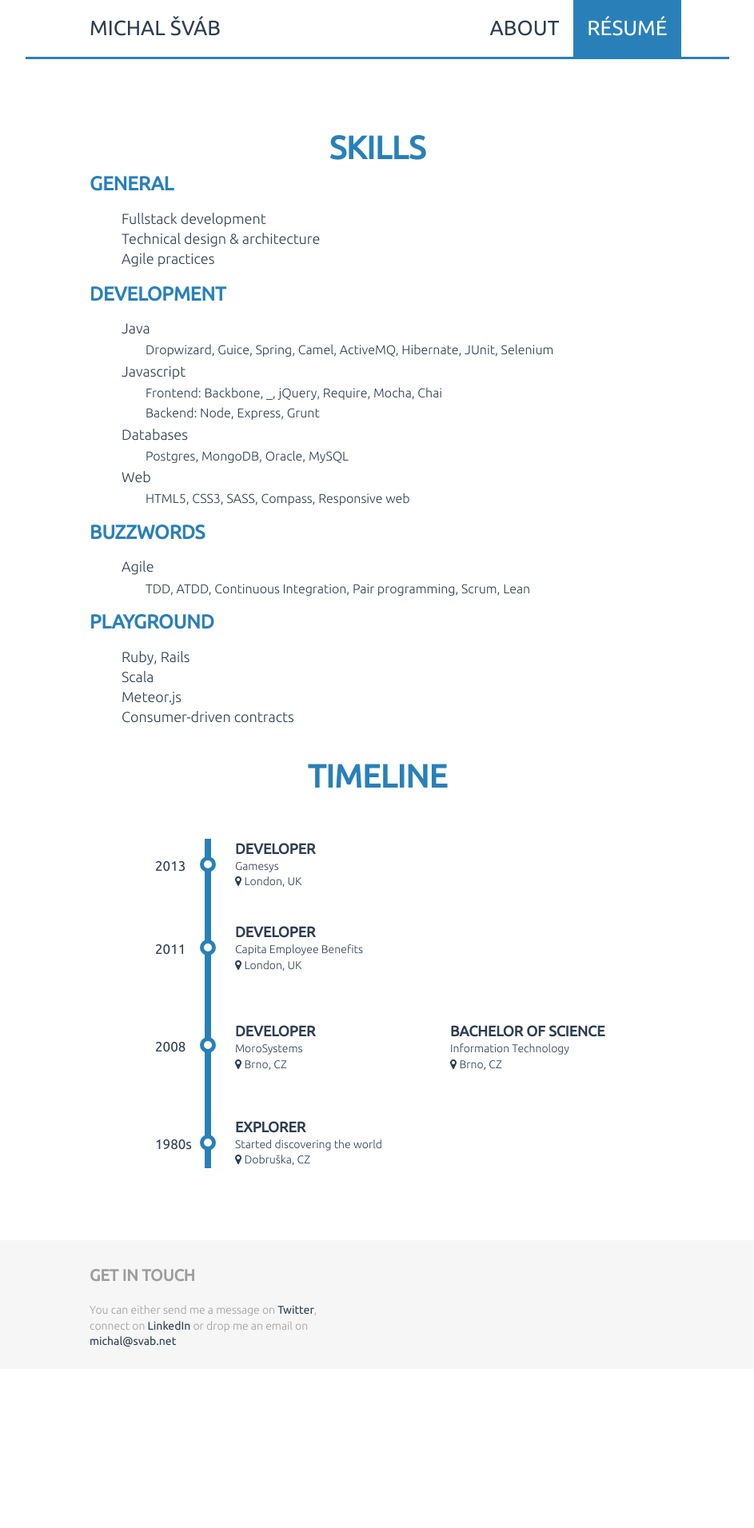
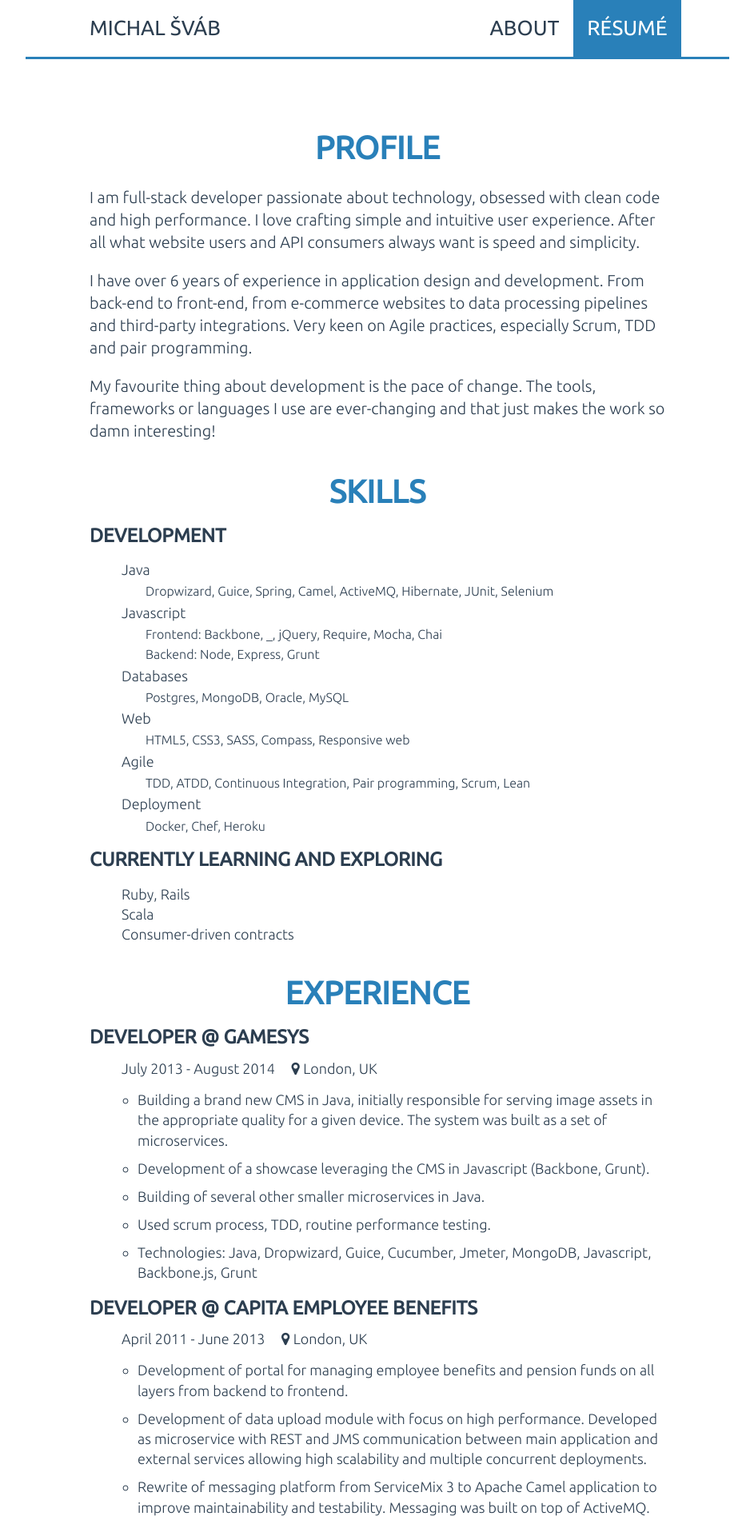
Before and after one commit to msvab/msvab.github.io, a Jekyll site: the page built from resume.html, in a window 1280 px wide. Shown: the top 1911 px of the page at 80% size, without its empty margins (168-1111 px from the left). Built offline with Jekyll 4.4.1, drawn with Linux system fonts in a browser that asks for light colours; before the commit the page ends 1712 px from its top, so only the background shows below that; some of the changed text lies outside the part shown.

Commit message:
updated resume

```diff
--- a/assets/css/_site.scss
+++ b/assets/css/_site.scss
@@ -146,14 +146,17 @@ footer {
     color: $secondary-color;
     text-transform: uppercase;
     font-size: 4rem;
-    margin-bottom: 0;
+    margin-bottom: 1rem;
   }
 
   h3 {
-    color: $secondary-color;
     text-transform: uppercase;
     font-size: 2.4rem;
     margin: 0;
+
+    a, :link, :visited {
+      color: $primary-color;
+    }
   }
 
   ul {
@@ -175,6 +178,20 @@ footer {
 
   a, :link, :visited {
     color: $secondary-color;
+  }
+
+  .job-detail {
+    p {
+      font-size: 1.8rem;
+      padding-left: 40px;
+      margin: 1rem 0;
+    }
+
+    li {
+      margin-top: 1rem;
+      margin-left: 2rem;
+      list-style: circle;
+    }
   }
 
   .feature {
@@ -216,3 +233,7 @@ footer {
     }
   }
 }
+
+span.location {
+  @include icon("\f041\00a0");
+}
--- a/assets/css/_timeline.scss
+++ b/assets/css/_timeline.scss
@@ -59,10 +59,6 @@ section.timeline {
         p {
           font-size: 1.4rem;
         }
-
-        span.location {
-          @include icon("\f041\00a0");
-        }
       }
     }
   }
--- a/resume.html
+++ b/resume.html
@@ -5,15 +5,20 @@ description: Michal Šváb's Résumé. Features a timeline and a snapshot of eve
 navigable: true
 permalink: /resume/
 ---
+<section>
+  <h2 class="text-center">Profile</h2>
+  <p>I am full-stack developer passionate about technology, obsessed with clean code and high performance.
+    I love crafting simple and intuitive user experience. After all what website users and API consumers
+    always want is speed and simplicity.</p>
+  <p>I have over 6 years of experience in application design and development. From back-end to front-end,
+    from e-commerce websites to data processing pipelines and third-party integrations.
+    Very keen on Agile practices, especially Scrum, TDD and pair programming.</p>
+  <p>My favourite thing about development is the pace of change. The tools, frameworks or languages I use are ever-changing
+    and that just makes the work so damn interesting!</p>
+</section>
+
 <section class="skills">
   <h2 class="text-center">Skills</h2>
-
-  <h3>General</h3>
-  <ul>
-    <li>Fullstack development</li>
-    <li>Technical design &amp; architecture</li>
-    <li>Agile practices</li>
-  </ul>
 
   <h3>Development</h3>
   <ul>
@@ -30,25 +35,80 @@ permalink: /resume/
     <li>Web<br>
       <p>HTML5, CSS3, SASS, Compass, Responsive web</p>
     </li>
-  </ul>
-
-  <h3>Buzzwords</h3>
-  <ul>
     <li>Agile<br>
       <p>TDD, ATDD, Continuous Integration, Pair programming, Scrum, Lean</p>
     </li>
+    <li>Deployment<br>
+      <p>Docker, Chef, Heroku</p>
+    </li>
   </ul>
 
-  <h3>Playground</h3>
+  <h3>Currently learning and exploring</h3>
   <ul>
     <li>Ruby, Rails</li>
     <li>Scala</li>
-    <li>Meteor.js</li>
     <li>Consumer-driven contracts</li>
   </ul>
 </section>
 
-<section class="timeline">
+<section>
+  <h2 class="text-center">Experience</h2>
+  <h3>Developer @ <a href="http://www.gamesyscorporate.com/" target="_blank" title="Gamesys">Gamesys</a></h3>
+  <div class="job-detail">
+    <p>July 2013 - August 2014 &nbsp;&nbsp;&nbsp; <span class="location"></span>London, UK</p>
+    <ul>
+      <li>Building a brand new CMS in Java, initially responsible for serving image assets in the appropriate quality for a given device.
+        The system was built as a set of microservices.</li>
+      <li>Development of a showcase leveraging the CMS in Javascript (Backbone, Grunt).</li>
+      <li>Building of several other smaller microservices in Java.</li>
+      <li>Used scrum process, TDD, routine performance testing.</li>
+      <li>Technologies: Java, Dropwizard, Guice, Cucumber, Jmeter, MongoDB, Javascript, Backbone.js, Grunt</li>
+    </ul>
+  </div>
+
+  <h3>Developer @ <a href="http://www.capitaemployeebenefits.co.uk" target="_blank" title="Capita Employee Benefits">Capita Employee Benefits</a></h3>
+  <div class="job-detail">
+    <p>April 2011 - June 2013 &nbsp;&nbsp;&nbsp; <span class="location"></span>London, UK</p>
+    <ul>
+      <li>Development of portal for managing employee benefits and pension funds on all layers from backend to frontend.</li>
+      <li>Development of data upload module with focus on high performance.
+        Developed as microservice with REST and JMS communication between main application and external services allowing high scalability
+        and multiple concurrent deployments.</li>
+      <li>Rewrite of messaging platform from ServiceMix 3 to Apache Camel application to improve maintainability and testability.
+        Messaging was built on top of ActiveMQ.</li>
+      <li>Agile environment, extensive pair programming and TDD, working directly with the business.</li>
+      <li>Technologies: Java, Spring, Hibernate, Camel, JMS, ActiveMQ, OracleSQL, Javascript, jQuery</li>
+    </ul>
+  </div>
+
+  <h3>Developer @ <a href="http://www.morosystems.cz" target="_blank" title="MoroSystems">MoroSystems</a></h3>
+  <div class="job-detail">
+    <p>September 2008 - February 2011 &nbsp;&nbsp;&nbsp; <span class="location"></span>Brno, CZ</p>
+    <ul>
+      <li>Development of several e-commerce web applications with Spring, Hibernate and Javascript on frontend.
+        I was also profiling and making optimizations on these projects on all layers – application code, caching and database tuning.</li>
+      <li>Designing and implementing JavaScript interface for very dynamic large scale e-shop. This interface was based mostly on jQuery
+        and custom made components. Working in all major browsers, including IE7 &amp; IE8 and most of it even in IE6.</li>
+      <li>Rewrite of messaging platform from ServiceMix 3 to Apache Camel application to improve maintainability and testability.
+        Messaging was built on top of ActiveMQ.</li>
+      <li>Successfully delivered a CRM system for a hotel with Wicket, Spring, Hibernate and desktop-like interface in Javascript.
+        Integration with external and legacy reservation systems with Camel. Implemented large batch data imports from 3rd party
+        applications.</li>
+      <li>Technologies: Java, Spring, Hibernate, Camel, Groovy, PostgreSQL, Javascript, jQuery</li>
+    </ul>
+  </div>
+</section>
+
+<section>
+  <h2 class="text-center">Education</h2>
+  <h3>Bc. Information Technology</h3>
+  <div class="job-detail">
+    <p>2006 - 2009 &nbsp;&nbsp;&nbsp; <span class="location"></span>Brno University of Technology, CZ</p>
+    <p>Bsc. equivalent</p>
+  </div>
+</section>
+
+<!-- <section class="timeline">
   <h2 class="text-center">Timeline</h2>
   <ul>
     <li>
@@ -97,4 +157,4 @@ permalink: /resume/
       </div>
     </li>
   </ul>
-</section>
+</section> -->
```
